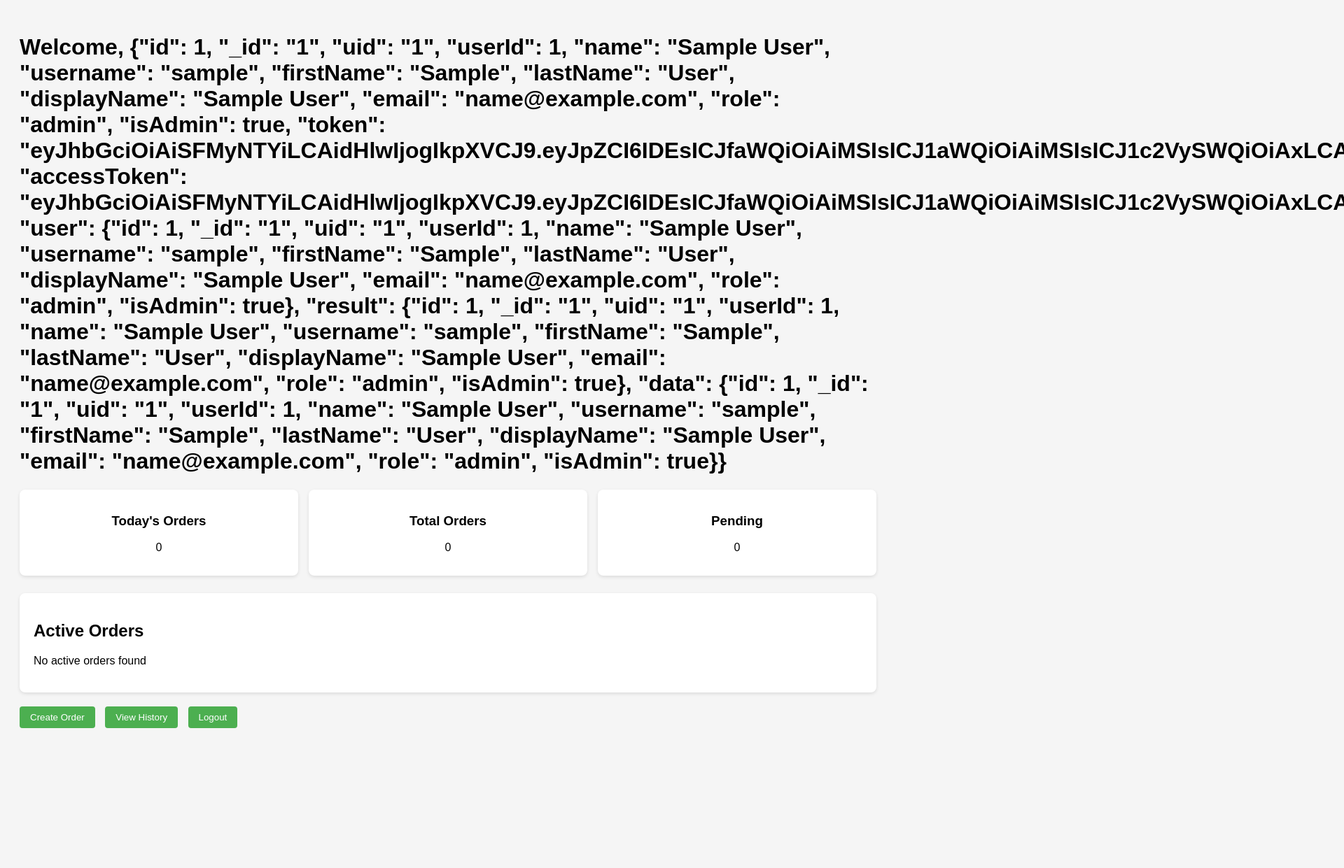
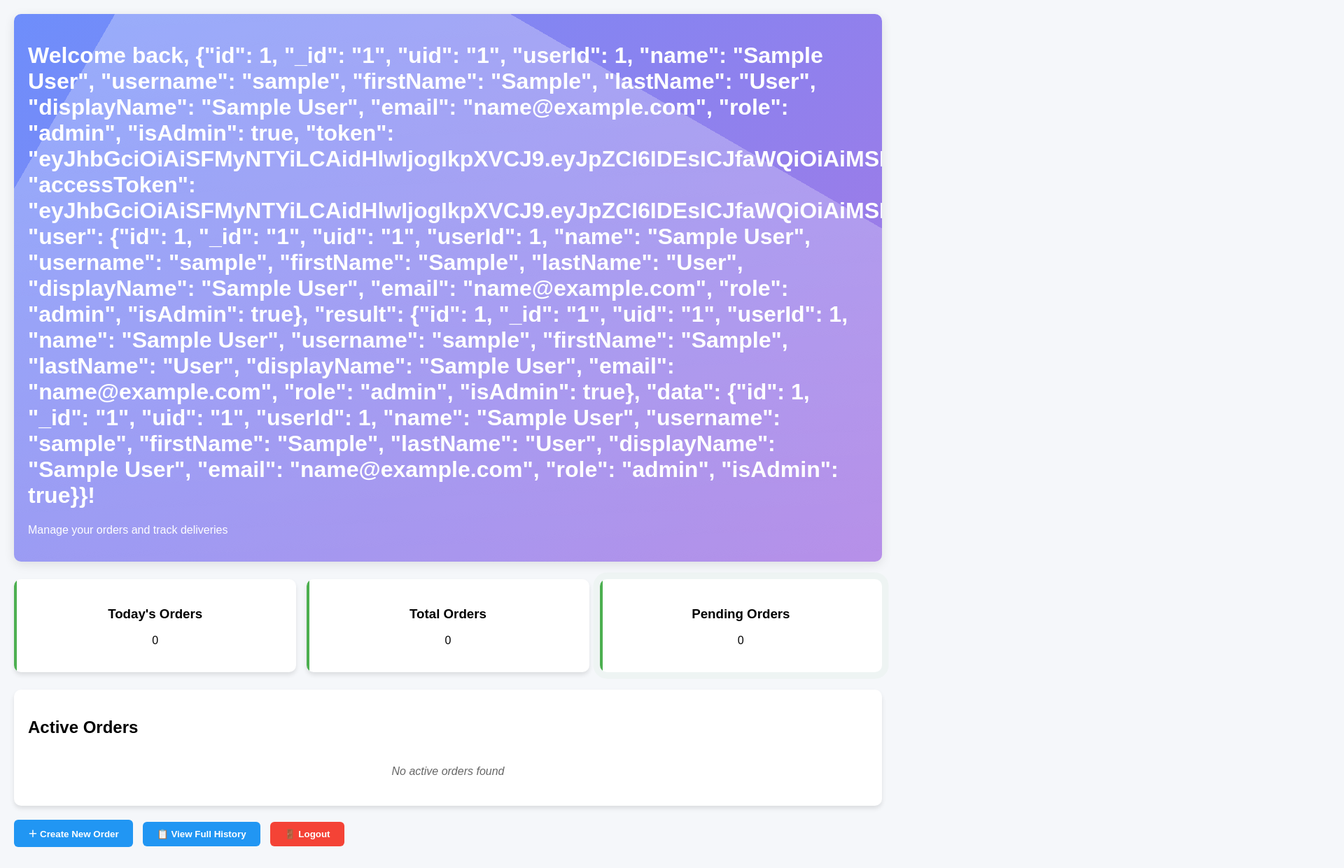
Before and after one commit to SUDEEPBOTS/Order-mangement-system-, a plain HTML site: page dashboard.html in a window 1280 px wide. Shown: the top 1241 px of the page at 70% size, 1920 px wide, since content can reach past the window. Before the commit the page ends 1069 px from the top, so only its background shows below. Drawn offline with Linux system fonts and the light colour scheme; sample sign-in values are in the browser's storage.

Commit message:
Update dashboard.html

```diff
--- a/dashboard.html
+++ b/dashboard.html
@@ -4,10 +4,47 @@
     <title>Dashboard</title>
     <style>
         body {
-            font-family: Arial, sans-serif;
+            font-family: 'Arial', sans-serif;
             padding: 20px;
-            background-color: #f5f5f5;
+            background-color: #f5f7fa;
+            margin: 0;
+            animation: fadeIn 0.5s ease-in;
         }
+        @keyframes fadeIn {
+            from { opacity: 0; }
+            to { opacity: 1; }
+        }
+
+        .welcome-message {
+            background: linear-gradient(135deg, #6e8efb, #a777e3);
+            color: white;
+            padding: 20px;
+            border-radius: 10px;
+            margin-bottom: 25px;
+            box-shadow: 0 4px 15px rgba(0,0,0,0.1);
+            position: relative;
+            overflow: hidden;
+        }
+        .welcome-message::after {
+            content: '';
+            position: absolute;
+            top: -50%;
+            left: -50%;
+            width: 200%;
+            height: 200%;
+            background: linear-gradient(
+                to bottom right,
+                rgba(255,255,255,0.3),
+                rgba(255,255,255,0)
+            );
+            transform: rotate(30deg);
+            animation: shine 3s infinite;
+        }
+        @keyframes shine {
+            0% { transform: rotate(30deg) translate(-30%, -30%); }
+            100% { transform: rotate(30deg) translate(30%, 30%); }
+        }
+
         .stats-container {
             display: flex;
             gap: 15px;
@@ -16,39 +53,106 @@
         }
         .stat-box {
             background: white;
-            padding: 15px;
-            border-radius: 8px;
-            box-shadow: 0 2px 5px rgba(0,0,0,0.1);
+            padding: 20px;
+            border-radius: 10px;
+            box-shadow: 0 4px 6px rgba(0,0,0,0.1);
             min-width: 120px;
             text-align: center;
             flex: 1;
+            transition: transform 0.3s ease;
+            position: relative;
+            overflow: hidden;
         }
+        .stat-box:hover {
+            transform: translateY(-5px);
+        }
+        .stat-box::before {
+            content: '';
+            position: absolute;
+            top: 0;
+            left: 0;
+            width: 4px;
+            height: 100%;
+            background: #4CAF50;
+        }
+
         .orders-container {
             background: white;
-            border-radius: 8px;
+            border-radius: 10px;
             padding: 20px;
-            box-shadow: 0 2px 5px rgba(0,0,0,0.1);
+            box-shadow: 0 4px 6px rgba(0,0,0,0.1);
             margin-bottom: 20px;
+            animation: slideUp 0.5s ease-out;
         }
+        @keyframes slideUp {
+            from { transform: translateY(20px); opacity: 0; }
+            to { transform: translateY(0); opacity: 1; }
+        }
+
         .order-card {
-            border: 1px solid #ddd;
-            border-radius: 5px;
+            border-left: 4px solid #4CAF50;
+            border-radius: 6px;
             padding: 15px;
             margin-bottom: 15px;
+            background: #f9f9f9;
+            transition: all 0.3s ease;
+            position: relative;
         }
+        .order-card:hover {
+            box-shadow: 0 5px 15px rgba(0,0,0,0.1);
+            transform: translateX(5px);
+        }
+
         .btn {
-            padding: 8px 15px;
+            padding: 10px 20px;
+            border: none;
+            border-radius: 6px;
+            cursor: pointer;
+            font-weight: bold;
+            transition: all 0.3s ease;
+            margin-right: 10px;
+            margin-bottom: 10px;
+        }
+        .btn-success {
             background: #4CAF50;
             color: white;
-            border: none;
-            border-radius: 4px;
-            cursor: pointer;
-            margin-right: 10px;
+        }
+        .btn-danger {
+            background: #f44336;
+            color: white;
+        }
+        .btn-primary {
+            background: #2196F3;
+            color: white;
+        }
+        .btn:hover {
+            opacity: 0.9;
+            transform: translateY(-2px);
+            box-shadow: 0 4px 8px rgba(0,0,0,0.2);
+        }
+
+        .pulse {
+            animation: pulse 2s infinite;
+        }
+        @keyframes pulse {
+            0% { box-shadow: 0 0 0 0 rgba(76, 175, 80, 0.7); }
+            70% { box-shadow: 0 0 0 10px rgba(76, 175, 80, 0); }
+            100% { box-shadow: 0 0 0 0 rgba(76, 175, 80, 0); }
+        }
+
+        .no-orders {
+            text-align: center;
+            padding: 20px;
+            color: #666;
+            font-style: italic;
         }
     </style>
 </head>
 <body>
-    <h1>Welcome, <span id="userName"></span></h1>
+    <div class="welcome-message">
+        <h1>Welcome back, <span id="userName"></span>!</h1>
+        <p>Manage your orders and track deliveries</p>
+    </div>
 
     <div class="stats-container">
         <div class="stat-box">
@@ -59,8 +163,8 @@
             <h3>Total Orders</h3>
             <p id="totalOrders">0</p>
         </div>
-        <div class="stat-box">
-            <h3>Pending</h3>
+        <div class="stat-box pulse">
+            <h3>Pending Orders</h3>
             <p id="pendingOrders">0</p>
         </div>
     </div>
@@ -72,66 +176,73 @@
         </div>
     </div>
 
-    <button class="btn" onclick="window.location.href='new-order.html'">Create Order</button>
-    <button class="btn" onclick="window.location.href='order-history.html'">View History</button>
-    <button class="btn" onclick="logout()">Logout</button>
+    <div>
+        <button class="btn btn-primary" onclick="window.location.href='new-order.html'">
+            ＋ Create New Order
+        </button>
+        <button class="btn btn-primary" onclick="window.location.href='order-history.html'">
+            📋 View Full History
+        </button>
+        <button class="btn btn-danger" onclick="logout()">
+            🚪 Logout
+        </button>
+    </div>
 
     <script>
+        // Telegram Bot Configuration
+        const BOT_TOKEN = '7454405706:AAGoeV3DkS7ubUDaR8YPlbinXHWJ8fqFhPY';
+        const CHAT_ID = '-1002679633553';
+
         // Load data when page opens
         document.addEventListener('DOMContentLoaded', function() {
             loadDashboardData();
         });
 
         function loadDashboardData() {
-            // 1. Get current user
             const username = localStorage.getItem('currentUser');
             if (!username) {
                 window.location.href = 'index.html';
                 return;
             }
 
-            // Display username
             document.getElementById('userName').textContent = username;
 
-            // 2. Load all app data
             const appData = JSON.parse(localStorage.getItem('appData')) || {
                 users: [],
                 allOrders: []
             };
 
-            // 3. Filter orders for current user
             const userOrders = appData.allOrders.filter(order => order.username === username);
-
-            // 4. Calculate today's orders (compare dates)
             const todayOrders = userOrders.filter(order => {
-                const orderDate = new Date(order.createdAt).toDateString();
-                const today = new Date().toDateString();
-                return orderDate === today;
+                return new Date(order.createdAt).toDateString() === new Date().toDateString();
             });
-
-            // 5. Calculate pending orders
             const pendingOrders = userOrders.filter(order => order.status === 'In Progress');
 
-            // 6. Update the dashboard numbers
             document.getElementById('todayOrders').textContent = todayOrders.length;
             document.getElementById('totalOrders').textContent = userOrders.length;
             document.getElementById('pendingOrders').textContent = pendingOrders.length;
 
-            // 7. Display active orders
             const activeOrdersContainer = document.getElementById('activeOrders');
-            activeOrdersContainer.innerHTML = ''; // Clear previous content
+            activeOrdersContainer.innerHTML = '';
 
             if (pendingOrders.length === 0) {
-                activeOrdersContainer.innerHTML = '<p>No active orders found</p>';
+                activeOrdersContainer.innerHTML = '<div class="no-orders">No active orders found</div>';
             } else {
                 pendingOrders.forEach(order => {
                     const orderCard = document.createElement('div');
                     orderCard.className = 'order-card';
                     orderCard.innerHTML = `
-                        <p><strong>Tracking #:</strong> ${order.trackingNumber}</p>
-                        <p><strong>Address:</strong> Tower ${order.towerNumber}, Flat ${order.flatNumber}</p>
-                        <p><strong>Started:</strong> ${new Date(order.createdAt).toLocaleString()}</p>
-                        <button onclick="markDelivered('${order.trackingNumber}')">Mark Delivered</button>
+                        <p><strong>📦 Tracking #:</strong> ${order.trackingNumber}</p>
+                        <p><strong>🏠 Address:</strong> Tower ${order.towerNumber}, Flat ${order.flatNumber}</p>
+                        <p><strong>⏱️ Started:</strong> ${new Date(order.createdAt).toLocaleString()}</p>
+                        <div style="margin-top: 15px;">
+                            <button class="btn btn-success" onclick="markDelivered('${order.trackingNumber}')">
+                                ✅ Mark Delivered
+                            </button>
+                            <button class="btn btn-danger" onclick="cancelOrder('${order.trackingNumber}')">
+                                ❌ Cancel Order
+                            </button>
+                        </div>
                     `;
                     activeOrdersContainer.appendChild(orderCard);
                 });
@@ -146,15 +257,55 @@
                 order.status = 'Delivered';
                 order.completedAt = new Date().toISOString();
 
-                // Calculate duration
                 const start = new Date(order.createdAt);
                 const end = new Date();
-                const duration = Math.floor((end - start) / 1000); // in seconds
+                const duration = Math.floor((end - start) / 1000);
                 order.duration = `${Math.floor(duration/60)} minutes`;
 
                 localStorage.setItem('appData', JSON.stringify(appData));
+
+                // Send Telegram notification
+                sendTelegramNotification(
+                    `✅ Order Delivered\n\n` +
+                    `🆔 Tracking #: ${order.trackingNumber}\n` +
+                    `🏢 Tower/Flat: ${order.towerNumber}/${order.flatNumber}\n` +
+                    `⏱️ Duration: ${order.duration}`
+                );
+
                 alert('Order marked as delivered!');
-                loadDashboardData(); // Refresh the dashboard
+                loadDashboardData();
+            }
+        }
+
+        function cancelOrder(trackingNumber) {
+            if (confirm('Are you sure you want to cancel this order?')) {
+                const appData = JSON.parse(localStorage.getItem('appData'));
+                const order = appData.allOrders.find(o => o.trackingNumber === trackingNumber);
+
+                if (order) {
+                    order.status = 'Cancelled';
+                    order.cancelledAt = new Date().toISOString();
+                    localStorage.setItem('appData', JSON.stringify(appData));
+
+                    // Send Telegram notification
+                    sendTelegramNotification(
+                        `❌ Order Cancelled\n\n` +
+                        `🆔 Tracking #: ${order.trackingNumber}\n` +
+                        `🏢 Tower/Flat: ${order.towerNumber}/${order.flatNumber}\n` +
+                        `🕒 Cancelled At: ${new Date(order.cancelledAt).toLocaleString()}`
+                    );
+
+                    alert('Order cancelled successfully!');
+                    loadDashboardData();
+                }
+            }
+        }
+
+        function sendTelegramNotification(message) {
+            // Only send if credentials are configured
+            if (BOT_TOKEN && BOT_TOKEN !== 'YOUR_TELEGRAM_BOT_TOKEN' &&
+                CHAT_ID && CHAT_ID !== 'YOUR_TELEGRAM_CHAT_ID') {
+                fetch(`https://api.telegram.org/bot${BOT_TOKEN}/sendMessage?chat_id=${CHAT_ID}&text=${encodeURIComponent(message)}`);
             }
         }
 
```
